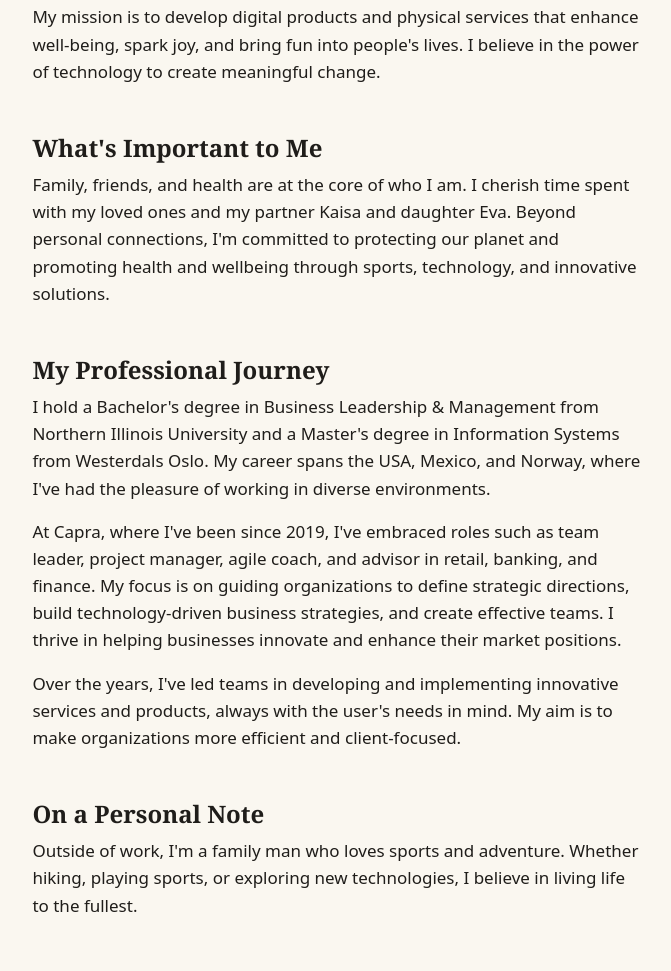
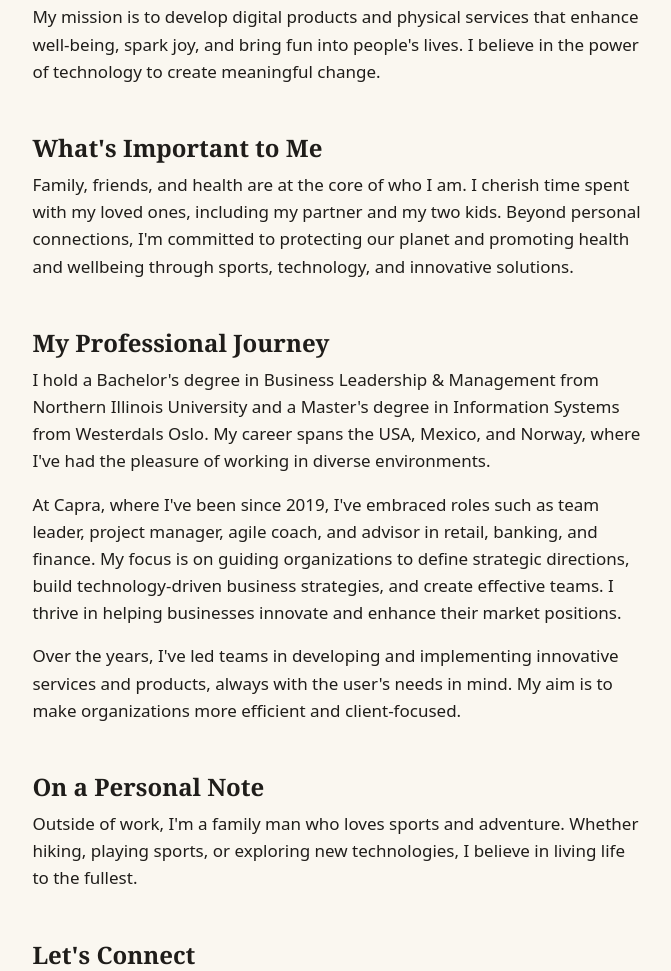
Before and after one commit to GaelRR/GaelRR.github.io, an Astro site: page /about in a window 1280 px wide. Shown: the part 747-1718 px from the top of the page, without its empty margins (301-972 px from the left). Built offline with nearby package versions, Linux system fonts and the light colour scheme; Astro itself is replaced by a stand-in of ours.

Commit message:
Remove partner and daughter names from about page

```diff
--- a/src/data/about.md
+++ b/src/data/about.md
@@ -14,7 +14,7 @@
 
 ### What's Important to Me
 
-Family, friends, and health are at the core of who I am. I cherish time spent with my loved ones and my partner Kaisa and daughter Eva. Beyond personal connections, I'm committed to protecting our planet and promoting health and wellbeing through sports, technology, and innovative solutions.
+Family, friends, and health are at the core of who I am. I cherish time spent with my loved ones, including my partner and my two kids. Beyond personal connections, I'm committed to protecting our planet and promoting health and wellbeing through sports, technology, and innovative solutions.
 
 ### My Professional Journey
 
```
